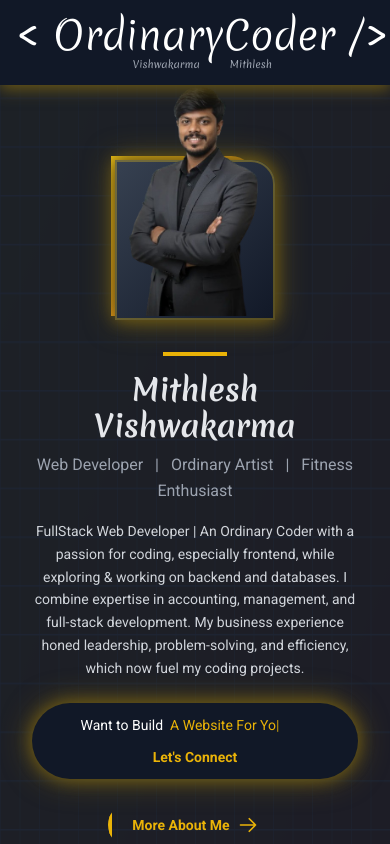
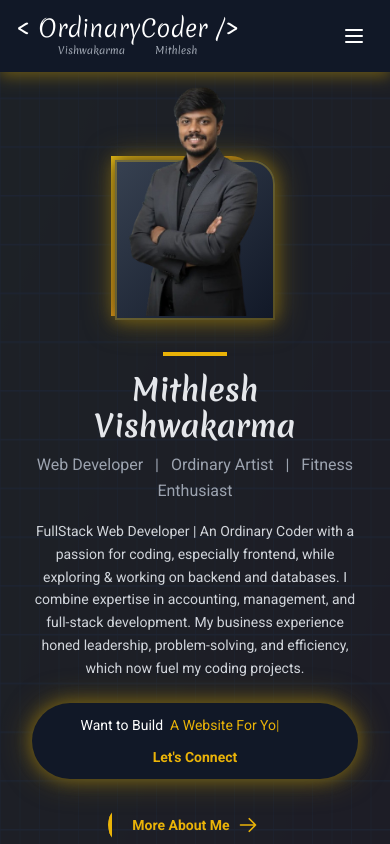
Before and after one commit to mithlesh-vishwakarma/upgraded_portfolio, a React (Vite) app in the folder vite-project/: page / in a window 390 px wide. Shown: the top 844 px of the page. Built offline with nearby package versions, Linux system fonts and the light colour scheme.

Commit message:
`Update Header component and index.css for responsive design`
or

`Refactor Header component and index.css for better responsiveness`

```diff
--- a/vite-project/src/components/Header.tsx
+++ b/vite-project/src/components/Header.tsx
@@ -52,7 +52,7 @@ const Header: React.FC = () => {
               speed={1}
               enableShadows={true}
               enableOnHover={true}
-              className="text-white font-merienda text-xl lg:text-2xl leading-none text-center"
+              className="text-white font-merienda text-base sm:text-lg md:text-xl lg:text-2xl leading-none text-center"
             >
               {"<"} OrdinaryCoder {"/>"}
             </GlitchText>
--- a/vite-project/src/index.css
+++ b/vite-project/src/index.css
@@ -121,6 +121,12 @@
   cursor: pointer;
 }
 
+@media (max-width: 639px) {
+  .glitch {
+    font-size: clamp(1.25rem, 6vw, 3rem);
+  }
+}
+
 .glitch::after,
 .glitch::before {
   content: attr(data-text);
```
